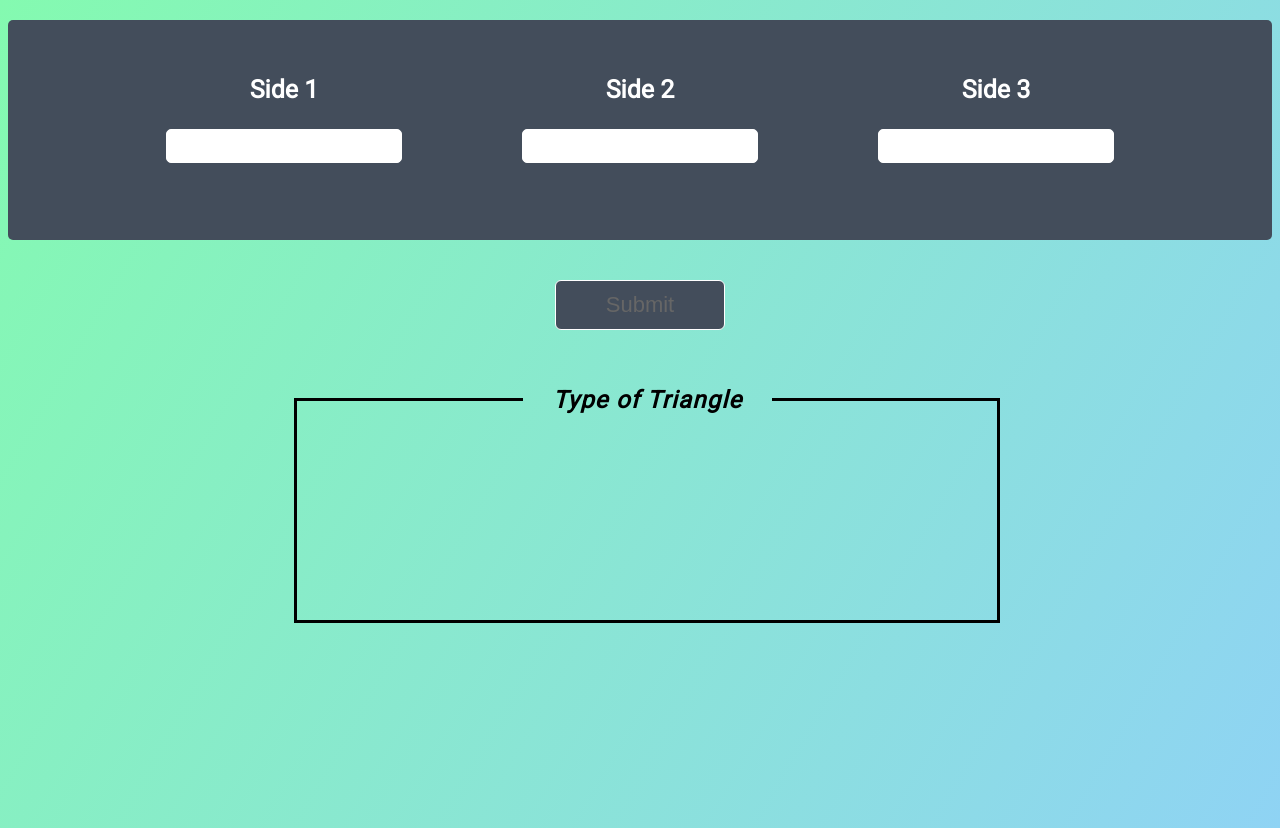
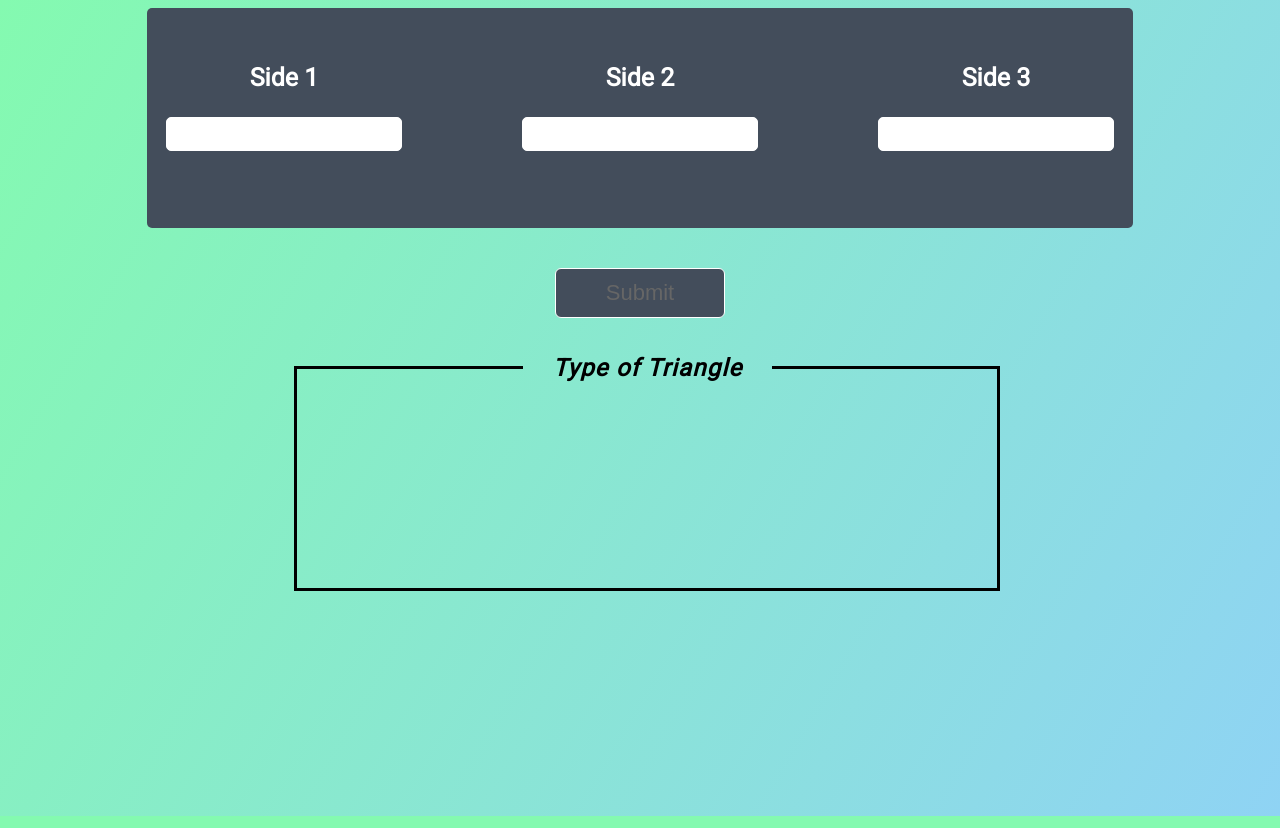
Before and after one commit to npartovi/tradeshift, a React (Create React App) app: page / in a window 1280 px wide. Built offline with nearby package versions, Linux system fonts and the light colour scheme.

Commit message:
more styling done

```diff
--- a/src/App.css
+++ b/src/App.css
@@ -12,6 +12,8 @@ body {
   background: #434D5B;
   border-radius: 5px;
   margin-top: 20px;
+  width: 78%;
+  margin: 0 auto;
 }
 
 .input-item {
@@ -38,6 +40,7 @@ body {
   display: flex;
   justify-content: center;
   margin-top: 40px;
+  margin-bottom: 50px;
 }
 
 .button-container button {
@@ -78,7 +81,6 @@ button[disabled]{
   text-align: center;
   position: absolute;
   left: 23%;
-  top: 50%;
   border: 3px solid;
   border-top: none;
 }
```
